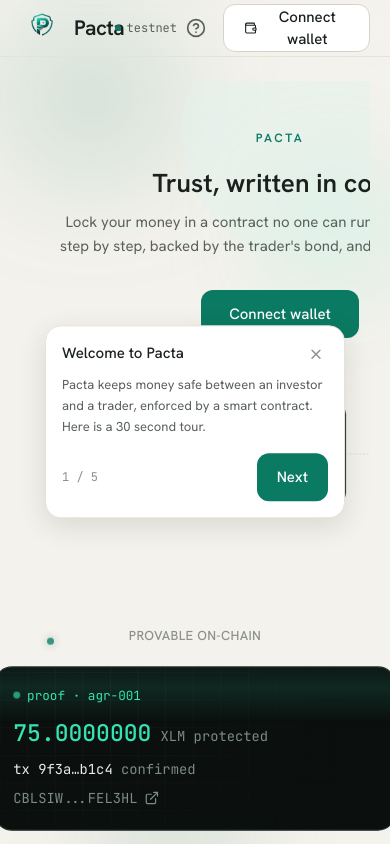
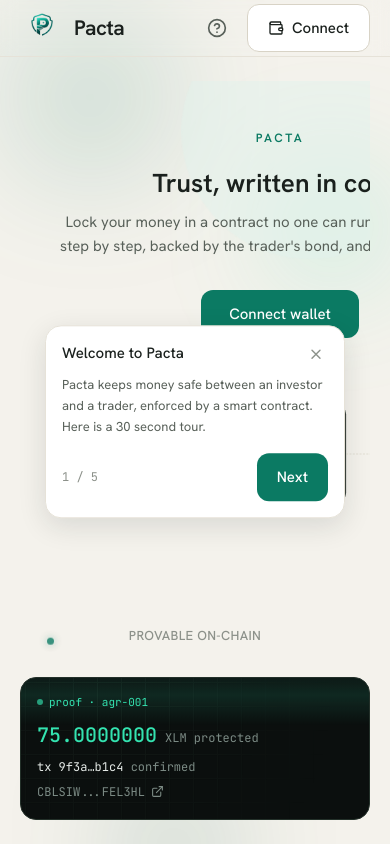
Before and after one commit to zazazzz-exe/PACTA, a React (Vite) app in the folder frontend/: page / in a window 390 px wide. Shown: the top 844 px of the page. Built offline with nearby package versions, Linux system fonts and the light colour scheme; what @creit.tech/stellar-wallets-kit, pacta would draw is missing.

Commit message:
fixed mobile responsive

```diff
--- a/frontend/src/App.tsx
+++ b/frontend/src/App.tsx
@@ -29,7 +29,7 @@
   return (
     <span
       data-tour="network"
-      className="mono inline-flex items-center gap-1.5 text-[12px] text-slate"
+      className="mono hidden sm:inline-flex items-center gap-1.5 text-[12px] text-slate"
     >
       <span className="h-1.5 w-1.5 rounded-pill bg-accent" aria-hidden />
       testnet
--- a/frontend/src/components/ConnectButton.tsx
+++ b/frontend/src/components/ConnectButton.tsx
@@ -22,7 +22,13 @@
   return (
     <Button variant="secondary" className="h-11 px-4 text-[13px]" onClick={connect} disabled={connecting}>
       <Wallet size={16} aria-hidden />
-      {connecting ? 'Connecting' : 'Connect wallet'}
+      {connecting ? (
+        'Connecting'
+      ) : (
+        <span>
+          Connect<span className="hidden sm:inline">&nbsp;wallet</span>
+        </span>
+      )}
     </Button>
   );
 }
--- a/frontend/src/components/Tour.tsx
+++ b/frontend/src/components/Tour.tsx
@@ -78,6 +78,12 @@
     el.scrollIntoView({ block: 'center', inline: 'center', behavior: 'smooth' });
     const measure = () => {
       const r = el.getBoundingClientRect();
+      // A hidden target (e.g. an element hidden on mobile) measures 0x0; fall
+      // back to a centered step instead of a broken zero-size spotlight.
+      if (r.width === 0 && r.height === 0) {
+        setRect(null);
+        return;
+      }
       setRect({ top: r.top, left: r.left, width: r.width, height: r.height });
     };
     measure();
--- a/frontend/src/pages/Landing.tsx
+++ b/frontend/src/pages/Landing.tsx
@@ -51,7 +51,7 @@
           </h2>
         </Reveal>
         <Reveal delay={120} className="my-8 flex justify-center">
-          <div data-tour="proof" className="w-full max-w-md origin-center scale-[1.15] sm:scale-125">
+          <div data-tour="proof" className="w-full max-w-md origin-center sm:scale-110 lg:scale-125">
             <ProofPanel
               id="agr-001"
               protectedAmount="75.0000000"
```
